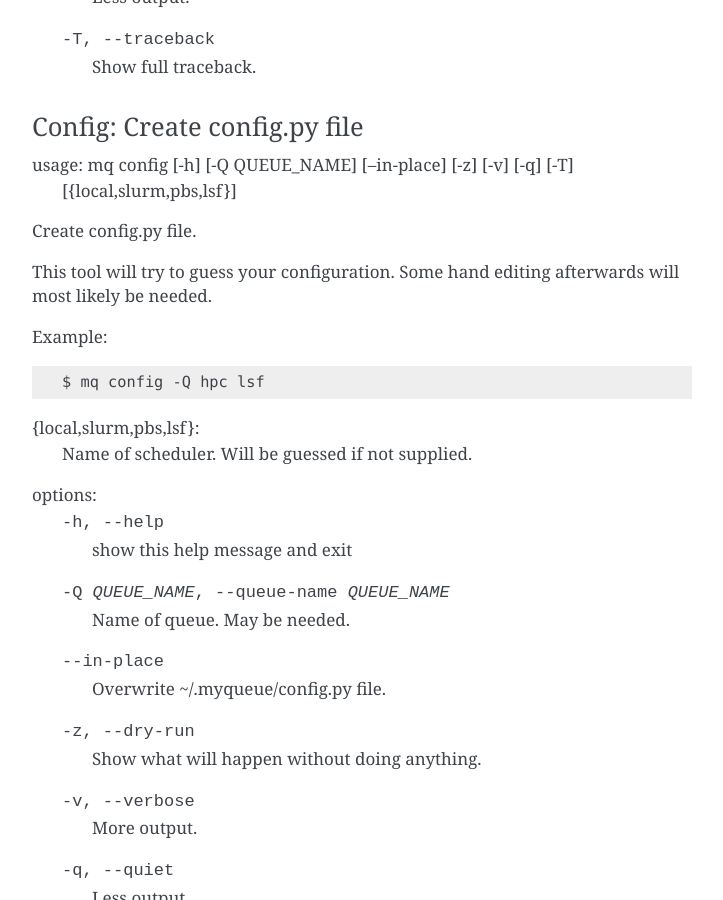
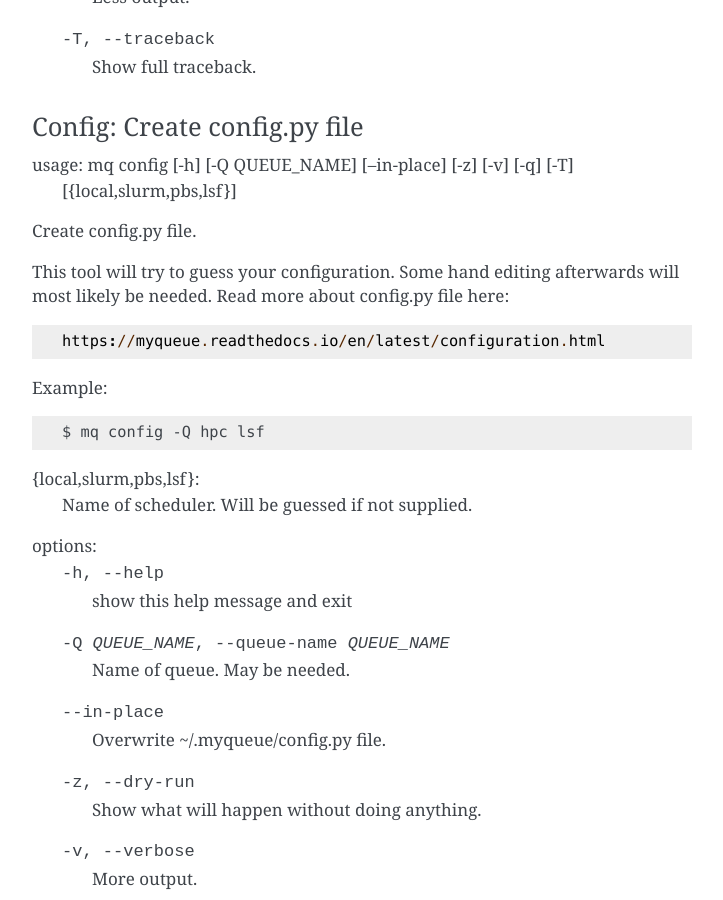
Before and after one commit to Yangxinsix/myqueue, a Sphinx documentation site: the page built from docs/cli.rst, in a window 1280 px wide and 900 px high, scrolled down 13172 px. Shown: the whole window, without its empty margins (388-1111 px from the left). Built offline with Sphinx 7.4.7, drawn with Linux system fonts in a browser that asks for light colours.

Commit message:
Update cli-docs

```diff
--- a/docs/cli.rst
+++ b/docs/cli.rst
@@ -494,7 +494,9 @@ usage: mq config [-h] [-Q QUEUE_NAME] [--in-place] [-z] [-v] [-q] [-T]
 Create config.py file.
 
 This tool will try to guess your configuration.  Some hand editing afterwards
-will most likely be needed.
+will most likely be needed. Read more about config.py file here::
+
+    https://myqueue.readthedocs.io/en/latest/configuration.html
 
 Example::
 
```
Also changed, not shown: 1 other file.
